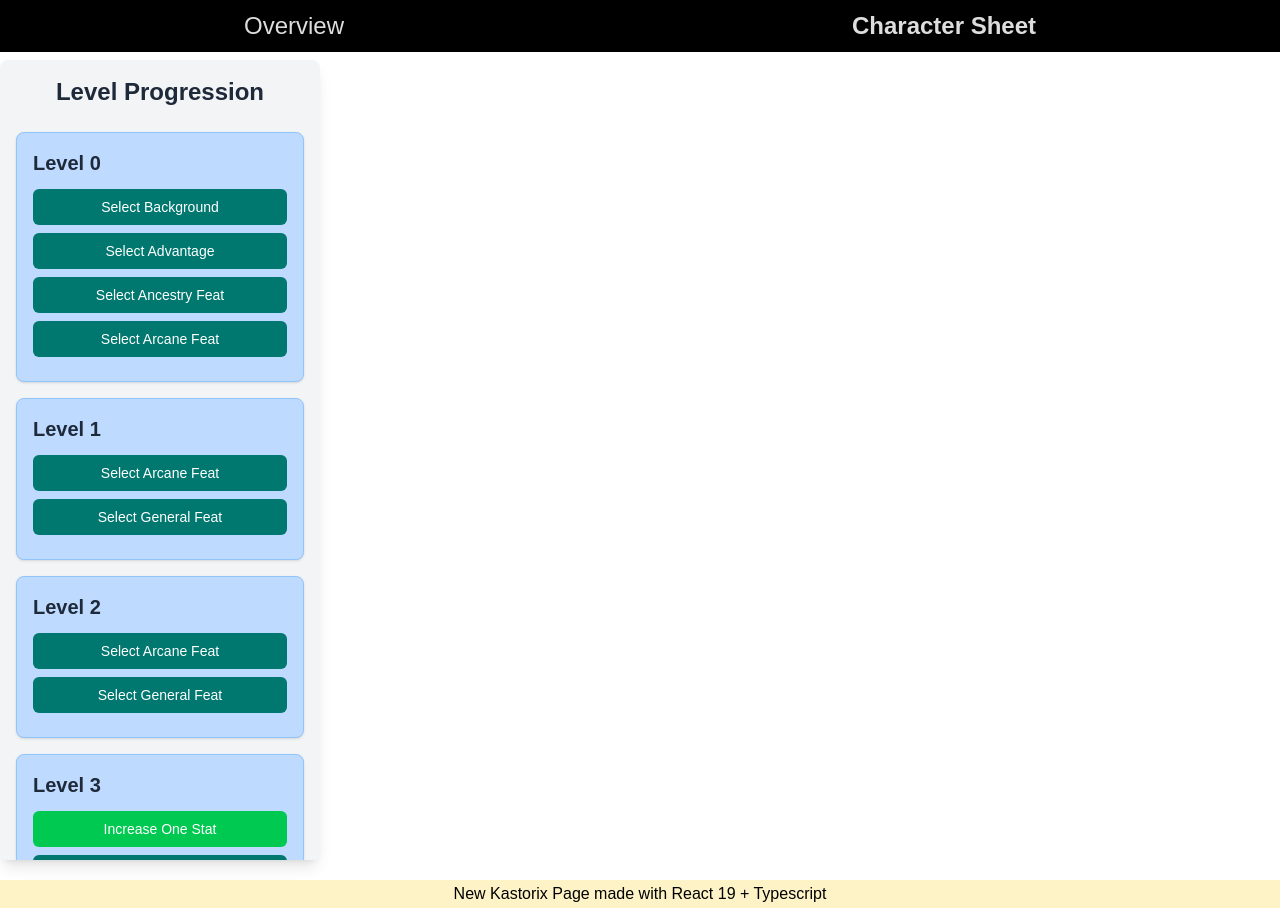
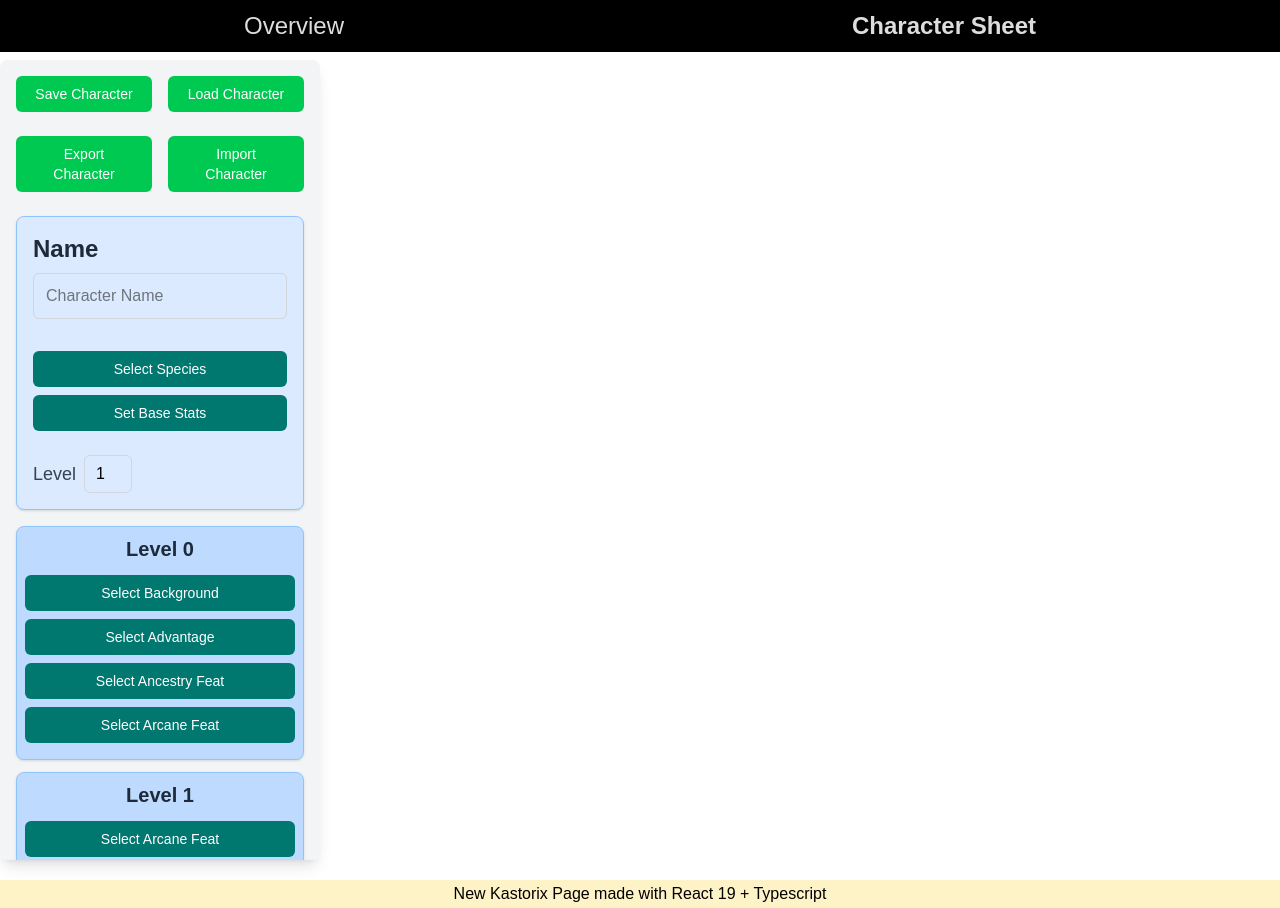
Before and after one commit to Acasez/kastorixv2, a React (Vite) app: page /characterSheet in a window 1280 px wide. Built offline with nearby package versions, Linux system fonts and the light colour scheme.

Commit message:
More paneling

```diff
--- a/src/components/CharacterSheet/ActionButton.tsx
+++ b/src/components/CharacterSheet/ActionButton.tsx
@@ -7,8 +7,8 @@ export default function ActionButton({
 }) {
   return (
     <button
-      className={`w-full px-4 py-2 rounded-md text-sm font-medium text-white mb-2 {
-        ${isHighlighted ? "bg-green-500" : "bg-teal-700"}
+      className={`w-full px-4 py-2 rounded-md text-sm font-medium text-white mb-2 ${
+        isHighlighted ? "bg-green-500" : "bg-teal-700"
       }`}
     >
       {label}
--- /dev/null
+++ b/src/components/CharacterSheet/CharacterPanel.tsx
@@ -0,0 +1,59 @@
+import { useState, type SetStateAction } from "react";
+import ActionButton from "./ActionButton";
+
+export default function CharacterPanel() {
+  const [characterName, setCharacterName] = useState("");
+  /* const [species, setSpecies] = useState(""); */
+  const [level, setLevel] = useState(1);
+
+  const handleNameChange = (e: {
+    target: { value: SetStateAction<string> };
+  }) => {
+    setCharacterName(e.target.value);
+  };
+
+  /* const handleSpeciesChange = (e) => {
+    setSpecies(e.target.value);
+  }; */
+
+  const handleLevelChange = (e: { target: { value: string } }) => {
+    const newLevel = Number(e.target.value);
+    if (newLevel >= 0 && newLevel <= 20) {
+      setLevel(newLevel);
+    }
+  };
+
+  return (
+    <div className="bg-blue-100 rounded-lg p-4 mb-4 shadow-sm border border-blue-300 w-full">
+      {/* Character Metadata */}
+      <div className="mb-4">
+        <h2 className="text-2xl font-bold text-gray-800 mb-2">Name</h2>
+        <input
+          type="text"
+          value={characterName}
+          onChange={handleNameChange}
+          placeholder="Character Name"
+          className="w-full px-3 py-2 rounded-md border border-gray-300 mb-4"
+        />
+      </div>
+
+      <div className="space-y-2">
+        <ActionButton label="Select Species" />
+        <ActionButton label="Set Base Stats" />
+      </div>
+
+      {/* Level Input */}
+      <div className="flex items-center space-x-2 mt-4">
+        <span className="text-lg font-medium text-gray-700">Level</span>
+        <input
+          type="number"
+          value={level}
+          onChange={handleLevelChange}
+          min="0"
+          max="20"
+          className="w-12 px-2 py-1 rounded-md border border-gray-300 text-center"
+        />
+      </div>
+    </div>
+  );
+}
--- a/src/components/CharacterSheet/LevelCard.tsx
+++ b/src/components/CharacterSheet/LevelCard.tsx
@@ -62,8 +62,10 @@ export default function LevelCard({ level }: LevelCardProps) {
   const actions = getLevelActions(level);
 
   return (
-    <div className="bg-blue-200 rounded-lg p-4 mb-4 shadow-sm border border-blue-300">
-      <h3 className="text-xl font-bold text-gray-800 mb-3">Level {level}</h3>
+    <div className="bg-blue-200 rounded-lg p-2 mb-3 shadow-sm border border-blue-300">
+      <h3 className="text-xl font-bold text-gray-800 mb-3 text-center">
+        Level {level}
+      </h3>
       <div className="space-y-2">
         {actions.map((action, index) => {
           const isHighlighted = action === "Increase One Stat";
--- a/src/components/CharacterSheet/LevelSidebar.tsx
+++ b/src/components/CharacterSheet/LevelSidebar.tsx
@@ -1,14 +1,15 @@
+import CharacterPanel from "./CharacterPanel";
 import LevelCard from "./LevelCard";
+import SaveLoadButtons from "./SaveLoadButtons";
 
 export default function LevelSidebar() {
   const levels = Array.from({ length: 21 }, (_, i) => i); // 0 to 20
 
   return (
     <div className="w-80 p-4 bg-gray-100 rounded-lg shadow-lg overflow-y-auto max-h-screen">
-      <h2 className="text-2xl font-bold text-center text-gray-800 mb-6">
-        Level Progression
-      </h2>
-      <div className="space-y-4">
+      <SaveLoadButtons />
+      <CharacterPanel />
+      <div className="space-y-3">
         {levels.map((level) => (
           <LevelCard key={level} level={level} />
         ))}
--- /dev/null
+++ b/src/components/CharacterSheet/SaveLoadButtons.tsx
@@ -0,0 +1,12 @@
+import ActionButton from "./ActionButton";
+
+export default function SaveLoadButtons() {
+  return (
+    <div className="grid grid-cols-2 gap-4 mb-4">
+      <ActionButton label="Save Character" isHighlighted={true} />
+      <ActionButton label="Load Character" isHighlighted={true} />
+      <ActionButton label="Export Character" isHighlighted={true} />
+      <ActionButton label="Import Character" isHighlighted={true} />
+    </div>
+  );
+}
```
